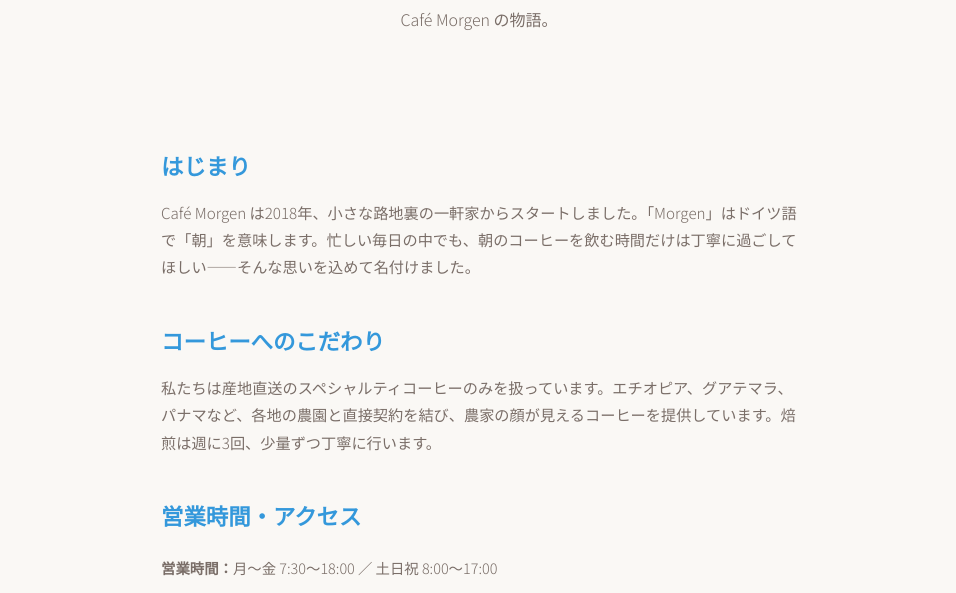
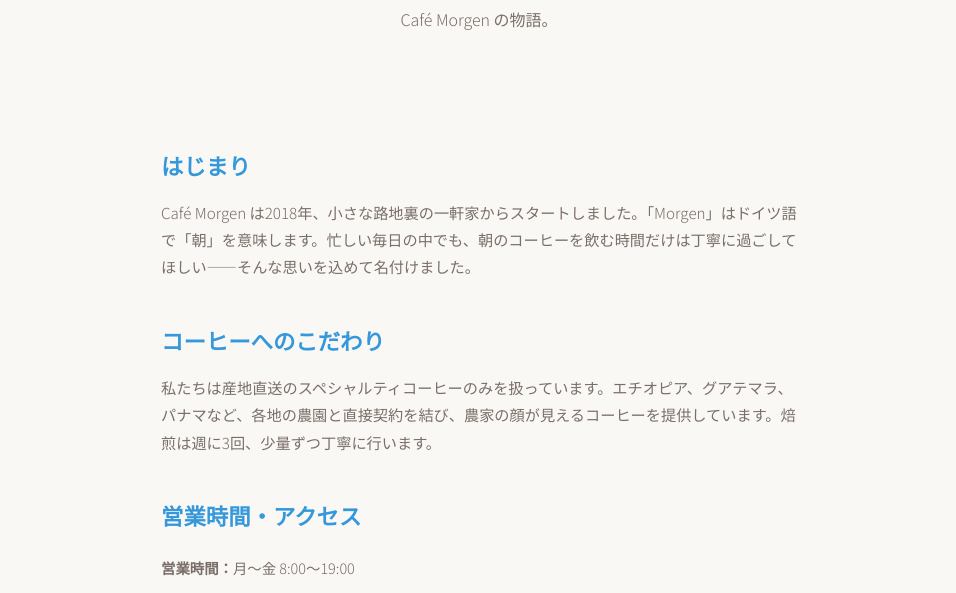
Before and after one commit to hidetaka0605/Git_test_001, a plain HTML site: page Git_test_001/about.html in a window 1280 px wide. Shown: the part 202-795 px from the top of the page, without its empty margins (161-1117 px from the left). Drawn offline with nearby package versions, Linux system fonts and the light colour scheme; a web font is replaced by a local one.

Commit message:
fix: 営業時間を更新

```diff
--- a/Git_test_001/about.html
+++ b/Git_test_001/about.html
@@ -40,7 +40,7 @@
       <div class="about-block">
         <h2>営業時間・アクセス</h2>
         <ul class="info-list">
-          <li><strong>営業時間：</strong>月〜金 7:30〜18:00 ／ 土日祝 8:00〜17:00</li>
+          <li><strong>営業時間：</strong>月〜金 8:00〜19:00</li>
           <li><strong>定休日：</strong>不定休（SNSでお知らせします）</li>
           <li><strong>住所：</strong>〒000-0000 サンプル市サンプル町1-2-3</li>
           <li><strong>電話：</strong>00-0000-0000</li>
```
